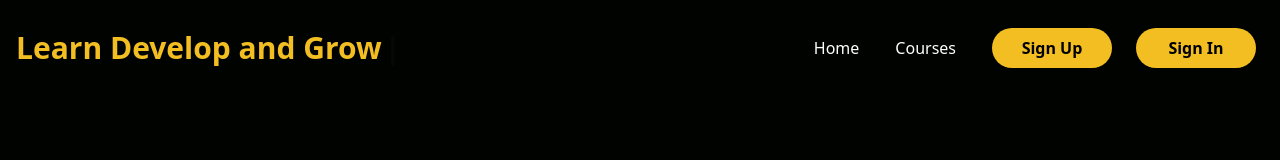
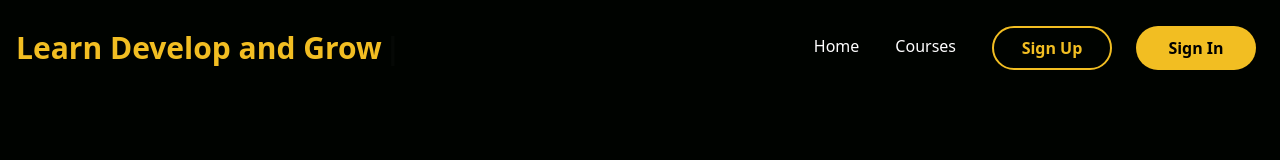
Before and after one commit to akshatbhj/Learn-Develop-and-Grow, a React (Create React App) app: page / in a window 1280 px wide. Shown: the top 160 px of the page. Built offline with nearby package versions, Linux system fonts and the light colour scheme.

Commit message:
Navbar Fix

```diff
--- a/src/components/Navbar.jsx
+++ b/src/components/Navbar.jsx
@@ -37,12 +37,12 @@ const Navbar = () => {
           </li>
         </NavLink>
         <NavLink to="/signup">
-          <button className="p-2 mx-1 lg:mx-4 w-[120px] bg-[#f2be22] text-black font-bold rounded-full hover:text-white duration-150">
+          <button className="p-2 mx-2 lg:mx-4 w-[120px] bg-transparent border-2 border-[#f2be22] text-[#f2be22] font-bold rounded-full hover:text-black hover:bg-[#f2be22] duration-150">
             Sign Up
           </button>
         </NavLink>
         <NavLink to="/signin">
-          <button className="p-2 mx-2 lg:mx-2 w-[120px] bg-[#f2be22] text-black font-bold rounded-full hover:text-white duration-150">
+          <button className="p-2.5 mx-2 lg:mx-2 w-[120px] bg-[#f2be22] text-black font-bold rounded-full hover:text-white duration-150">
             Sign In
           </button>
         </NavLink>
@@ -85,18 +85,6 @@ const Navbar = () => {
               Sign In
             </button>
           </NavLink>
-          {/* <div className="grid grid-flow-row mt-80 ">
-            <NavLink to="/signup">
-              <button className="p-4 mt-20 mx-auto w-full bg-[#f2be22] text-black font-bold rounded-md hover:text-white">
-                Sign Up
-              </button>
-            </NavLink>
-            <NavLink to="/signin">
-              <button className="p-4 mt-4 mx-auto w-full bg-[#f2be22] text-black font-bold rounded-md hover:text-white">
-                Login
-              </button>
-            </NavLink>
-          </div> */}
         </ul>
       </div>
     </div>
```
